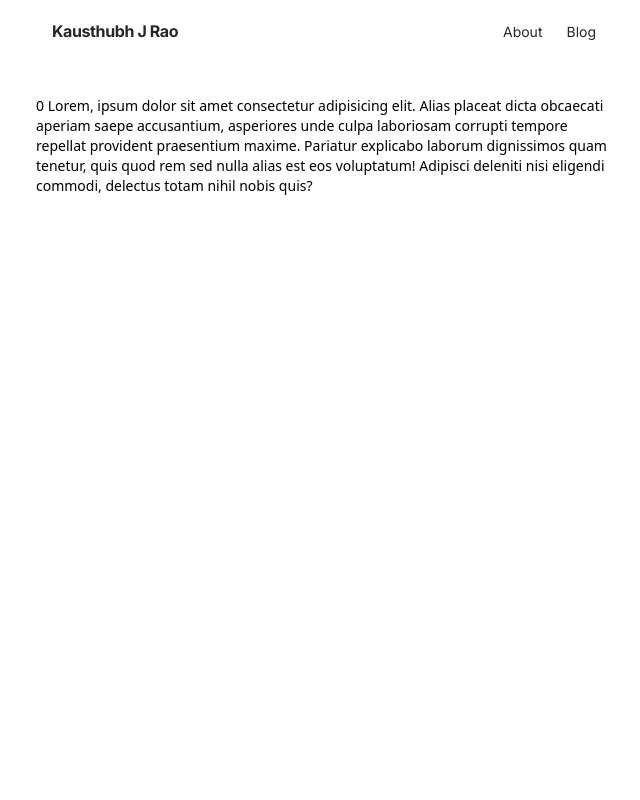
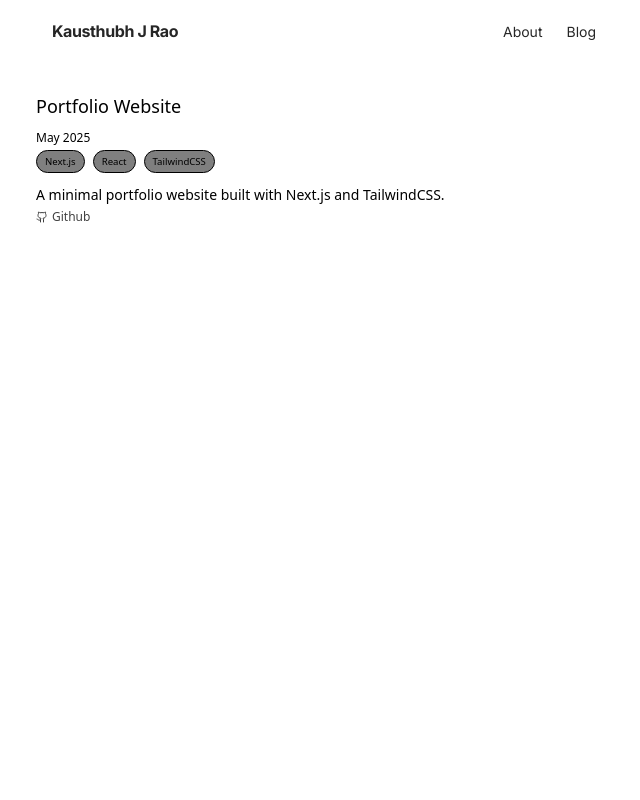
Before and after one commit to Exgene/portfolio, a Next.js app: page /projects/0 in a window 1280 px wide. Shown: the top 800 px of the page, without its empty margins (316-956 px from the left). Built offline with nearby package versions, Linux system fonts and the light colour scheme.

Commit message:
refactor: projects into its own array

```diff
--- a/src/app/_components/About.tsx
+++ b/src/app/_components/About.tsx
@@ -1,4 +1,4 @@
-import { socialLinks } from "./socials"
+import { socials } from "./socials"
 import Link from "next/link"
 import Image from "next/image"
 export function AboutSimple() {
@@ -23,7 +23,7 @@ export function AboutSimple() {
         </p>
 
         <ul className="flex gap-4 flex-wrap">
-          {socialLinks.map((link) => (
+          {socials.map((link) => (
             <Link
               href={link.href}
               key={link.name}
--- a/src/app/_components/Footer.tsx
+++ b/src/app/_components/Footer.tsx
@@ -1,13 +1,13 @@
 import Link from "next/link"
-import { socialLinks } from "./socials"
+import { socials } from "./socials"
 export function Footer() {
 
   return (
-    <footer className="w-full py-8 pb-16 flex justify-between items-center">
+    <footer className="w-full pb-16 flex justify-between items-center">
       <p className="text-sm opacity-75">© {new Date().getFullYear()} Kausthubh J Rao</p>
 
       <ul className="flex gap-4">
-        {socialLinks.map((link) => (
+        {socials.map((link) => (
           <Link
             href={link.href}
             className="text-sm transition-all opacity-75 hover:opacity-100"
--- a/src/app/_components/Projects.tsx
+++ b/src/app/_components/Projects.tsx
@@ -1,30 +1,8 @@
 import { ArrowRight, ArrowRightToLine, Github } from "lucide-react";
 import Link from "next/link";
+import { projects } from "./projects";
 
 export function Projects() {
-  const projects = [
-    {
-      title: "Portfolio Website",
-      date: "May 2025",
-      tags: ["Next.js", "React", "TailwindCSS"],
-      content: "A minimal portfolio website built with Next.js and TailwindCSS.",
-      link: "https://github.com/exgene"
-    },
-    {
-      title: "AI Image Generator",
-      date: "March 2025",
-      tags: ["AI", "React", "API"],
-      content: "An application that generates images using AI technology.",
-      link: "https://github.com/exgene"
-    },
-    {
-      title: "Task Management App",
-      date: "January 2025",
-      tags: ["React", "TypeScript", "Firebase"],
-      content: "A web application for managing tasks and projects.",
-      link: "https://github.com/exgene"
-    }
-  ];
 
   return (
     <section className="flex flex-col gap-8 pt-12" id="projects">
@@ -45,7 +23,7 @@ export function Projects() {
               </p>
               {project.content && (
                 <div className="mt-2 text-foreground/95 text-sm">
-                  {project.content}
+                  {project.content.brief}
                 </div>
               )}
 
--- /dev/null
+++ b/src/app/_components/projects.ts
@@ -0,0 +1,35 @@
+export const projects = [
+  {
+    title: "Portfolio Website",
+    date: "May 2025",
+    tags: ["Next.js", "React", "TailwindCSS"],
+    content: {
+      brief: "A minimal portfolio website built with Next.js and TailwindCSS.",
+      main: "Lorem 50",
+    },
+    link: "https://github.com/exgene",
+    images: []
+  },
+  {
+    title: "Portfolio Website",
+    date: "May 2025",
+    tags: ["Next.js", "React", "TailwindCSS"],
+    content: {
+      brief: "A minimal portfolio website built with Next.js and TailwindCSS.",
+      main: "Lorem 50",
+    },
+    link: "https://github.com/exgene",
+    images: []
+  },
+  {
+    title: "Portfolio Website",
+    date: "May 2025",
+    tags: ["Next.js", "React", "TailwindCSS"],
+    content: {
+      brief: "A minimal portfolio website built with Next.js and TailwindCSS.",
+      main: "Lorem 50",
+    },
+    link: "https://github.com/exgene",
+    images: []
+  },
+];
--- a/src/app/_components/socials.ts
+++ b/src/app/_components/socials.ts
@@ -1,5 +1,5 @@
 import { Github, Linkedin, Twitter, FileText } from "lucide-react";
-export const socialLinks = [
+export const socials = [
   { name: "Twitter", href: "https://twitter.com/kausthubh", icon: Twitter },
   { name: "LinkedIn", href: "https://linkedin.com/in/kausthubh", icon: Linkedin },
   { name: "GitHub", href: "https://github.com/kausthubh", icon: Github },
--- a/src/app/projects/[id]/page.tsx
+++ b/src/app/projects/[id]/page.tsx
@@ -1,7 +1,45 @@
+import { projects } from "@/app/_components/projects"
+import { ArrowRight, Github } from "lucide-react"
+import Link from "next/link"
+
 const ProjectPage = async ({ params }: { params: Promise<{ id: number }> }) => {
-  const {id} = await params
+  // why nextjs why
+  const { id } = await params
+  if (projects[id] == undefined) {
+    return (
+      <section className="h-screen text-5xl text-center flex items-center justify-center font-bold">Ivalid Access, This will be reported</section>
+    )
+  }
   return (
-    <section className="text-sm h-screen mt-24">{id} Lorem, ipsum dolor sit amet consectetur adipisicing elit. Alias placeat dicta obcaecati aperiam saepe accusantium, asperiores unde culpa laboriosam corrupti tempore repellat provident praesentium maxime. Pariatur explicabo laborum dignissimos quam tenetur, quis quod rem sed nulla alias est eos voluptatum! Adipisci deleniti nisi eligendi commodi, delectus totam nihil nobis quis?</section>
+    <section className="text-sm h-screen mt-24">
+      <div className="">
+        <div className="flex flex-col gap-1">
+          <h3 className="text-lg font-medium">{projects[id].title}</h3>
+          <p className="text-xs text-muted-foreground">{projects[id].date}</p>
+          <p className="flex gap-2">
+            {projects[id].tags.map((tag, index) => {
+              return (
+                <span key={index} className="text-[0.6rem] text-accent bg-black/50 border border-accent/25 px-2 py-1 rounded-4xl">{tag}</span>
+              )
+            })}
+          </p>
+          {projects[id].content && (
+            <div className="mt-2 text-foreground/95 text-sm">
+              {projects[id].content.brief}
+            </div>
+          )}
+
+          <div className="flex gap-4 items-center">
+            <Link
+              href={projects[id].link}
+              className="flex items-center gap-1 text-xs transition-all opacity-75 hover:opacity-100"
+            >
+              <Github className="size-3" />Github
+            </Link>
+          </div>
+        </div>
+      </div>
+    </section>
   )
 }
 
```
